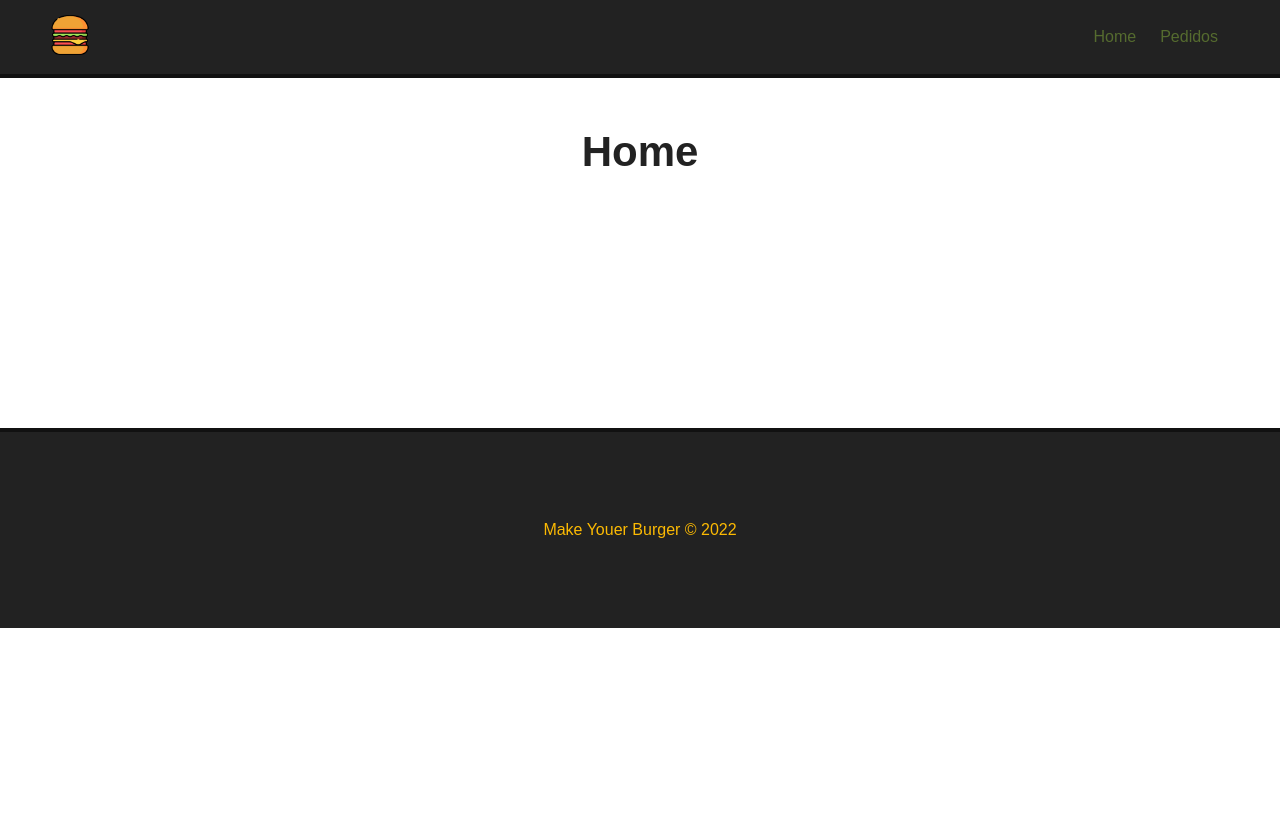
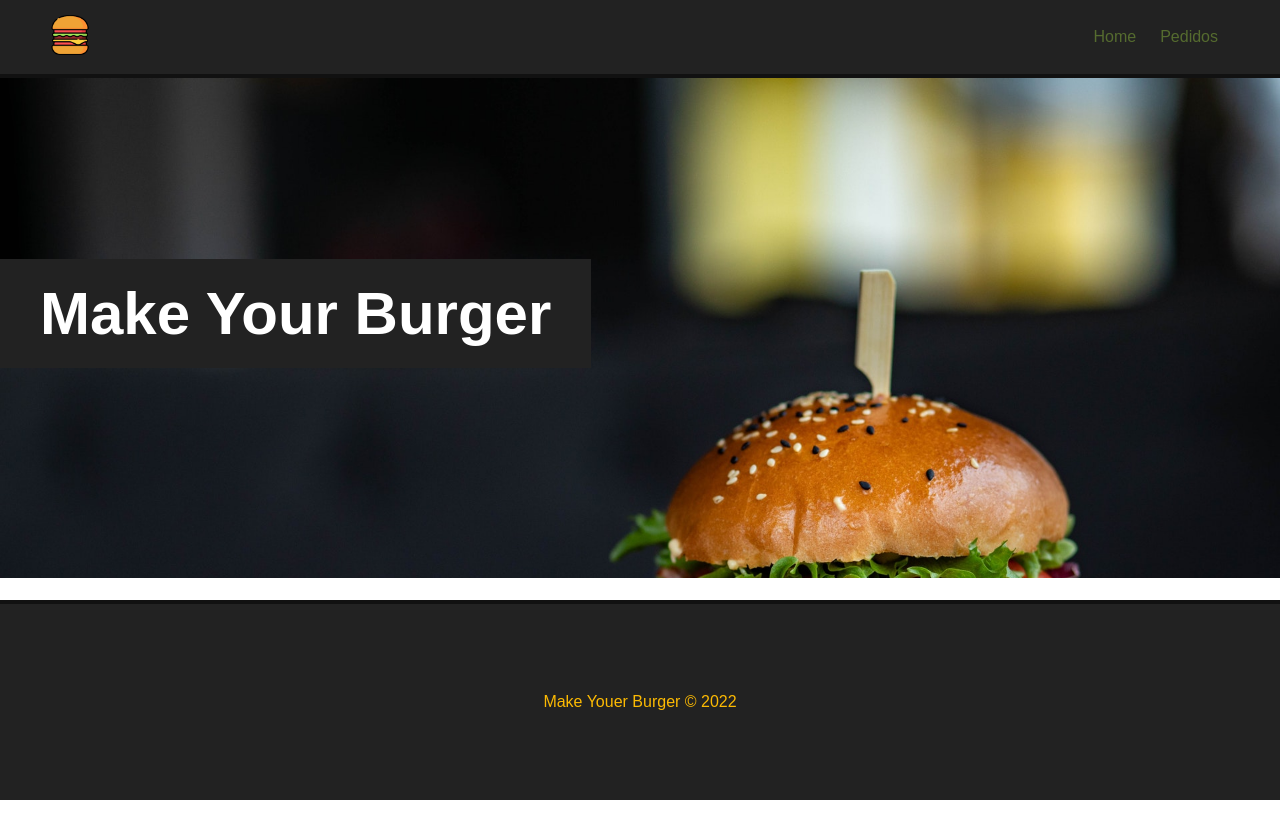
Before and after one commit to RuanSilva6721/hamburgueria_Vue.js, a Vue app: page / in a window 1280 px wide. Shown: the top 838 px of the page. Before the commit the page ends 800 px from the top, so only its background shows below. Built offline with nearby package versions, Linux system fonts and the light colour scheme.

Commit message:
criando a home do site

```diff
--- /dev/null
+++ b/src/components/BannerComp.vue
@@ -0,0 +1,39 @@
+<template>
+
+       <div id="main-banner">
+        <h1>Make Your Burger</h1>
+
+       </div>
+
+</template>
+
+<script>
+export default{
+    name: "BannerComp"
+}
+
+</script>
+<style scoped>
+
+#main-banner {
+    background-image: url('/public/img/burger.jpg');
+    height: 500px;
+    background-size: cover;
+    display: flex;
+    align-items: center;
+    justify-content: flex-start;
+
+
+}
+#main-banner h1{
+    color: #FFF;
+    text-align: center;
+    font-size: 60px;
+    background-color: #222;
+    padding: 20px 40px;
+
+
+}
+
+
+</style>
--- a/src/components/Footer.vue
+++ b/src/components/Footer.vue
@@ -25,6 +25,10 @@
     justify-content: center;
     bottom: 0;
     width: 100%;
+    position: fixed;
+    left: 0;
+    bottom: 0;
+    width: 100%;
   }
 
 </style>
--- a/src/views/HomeView.vue
+++ b/src/views/HomeView.vue
@@ -1,13 +1,24 @@
 <template>
+  <BannerComp />
   <div class="main-container">
-<h1>Home</h1>
+
+  <h1>Monte o seu Burger:</h1>
+  <p>formulário</p>
+
+
+
+
+
   </div>
 </template>
 
 <script>
-
+import BannerComp from "../components/BannerComp.vue"
 
 export default {
+  components:{
+    BannerComp
+  }
 
   }
 
```
